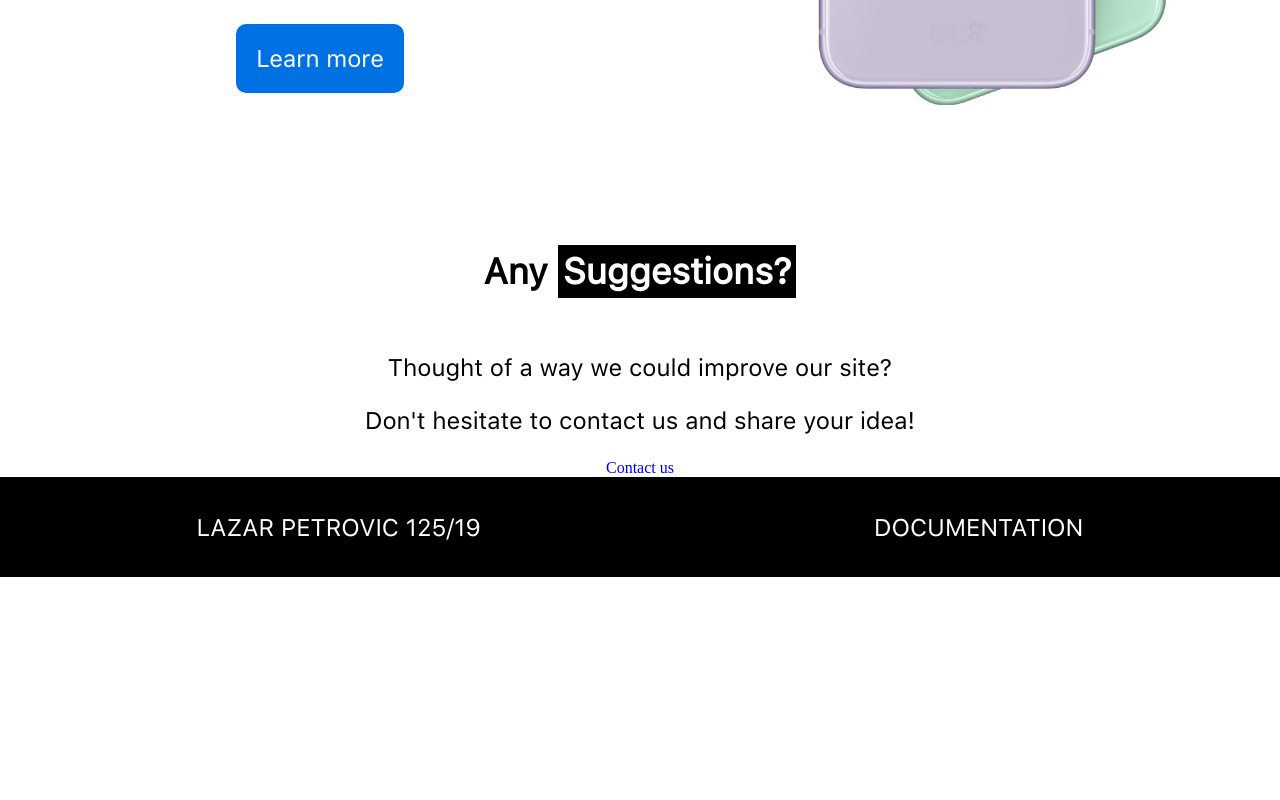
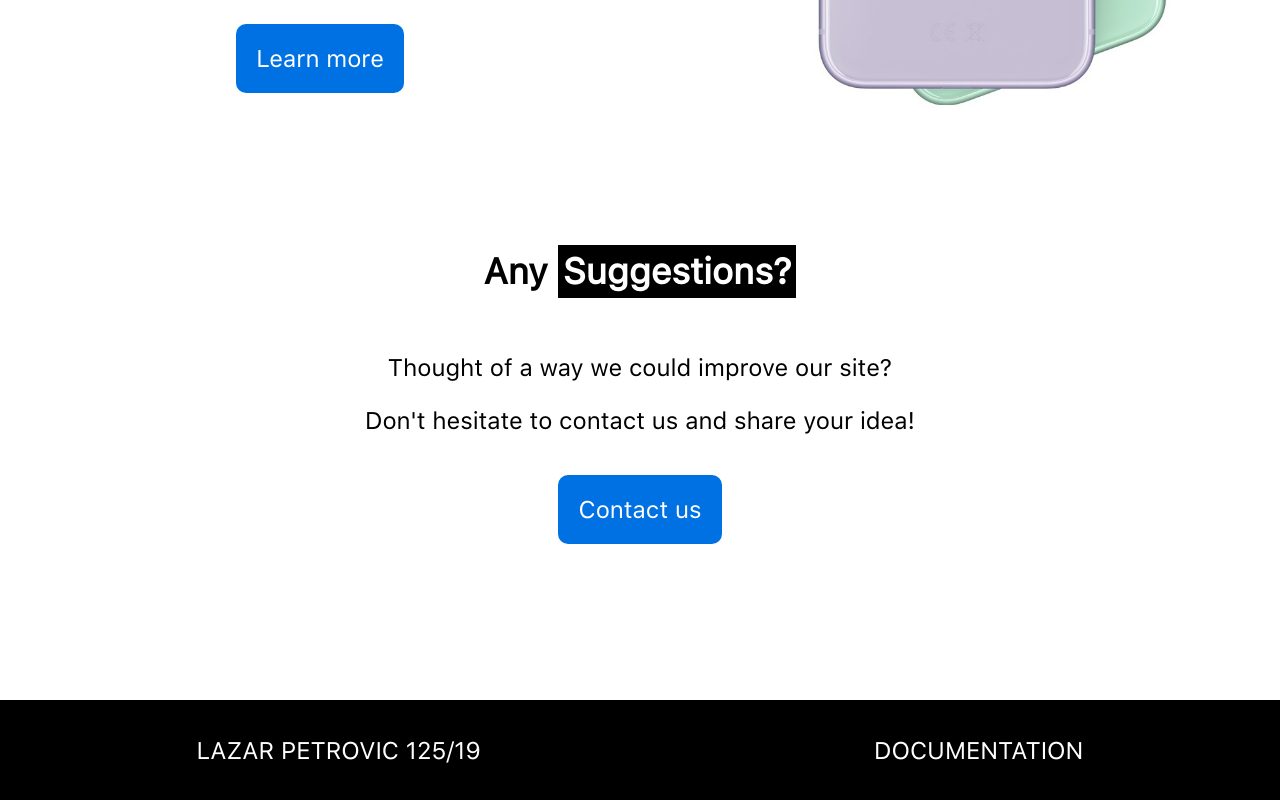
Before and after one commit to profkosmosic/iphone-specs-angular, an Angular app: page / in a window 1280 px wide. Shown: the part 700-1500 px from the top of the page. Before the commit the page ends 1277 px from the top, so only its background shows below. Built offline with nearby package versions, Linux system fonts and the light colour scheme.

Commit message:
contact button

```diff
--- a/src/app/home/components/home/home.component.css
+++ b/src/app/home/components/home/home.component.css
@@ -38,6 +38,7 @@
 }
 
 #suggestion {
+    height: 450px;
     display: flex;
     flex-direction: column;
     align-items: center;
--- a/src/app/home/components/home/home.component.html
+++ b/src/app/home/components/home/home.component.html
@@ -17,7 +17,7 @@
     <h1>Any <i class="diff">Suggestions?</i></h1>
     <section id="prompt">
         <p>Thought of a way we could improve our site?</p>
-        <p>Don't hesitate to contact us and share your idea!</p>
-        <a href="#" id="contact">Contact us</a>
+        <p>Don't hesitate to contact us and share your idea!</p><br/><br/>
+        <a href="#" id="learnMore">Contact us</a>
     </section>
 </article>
```
